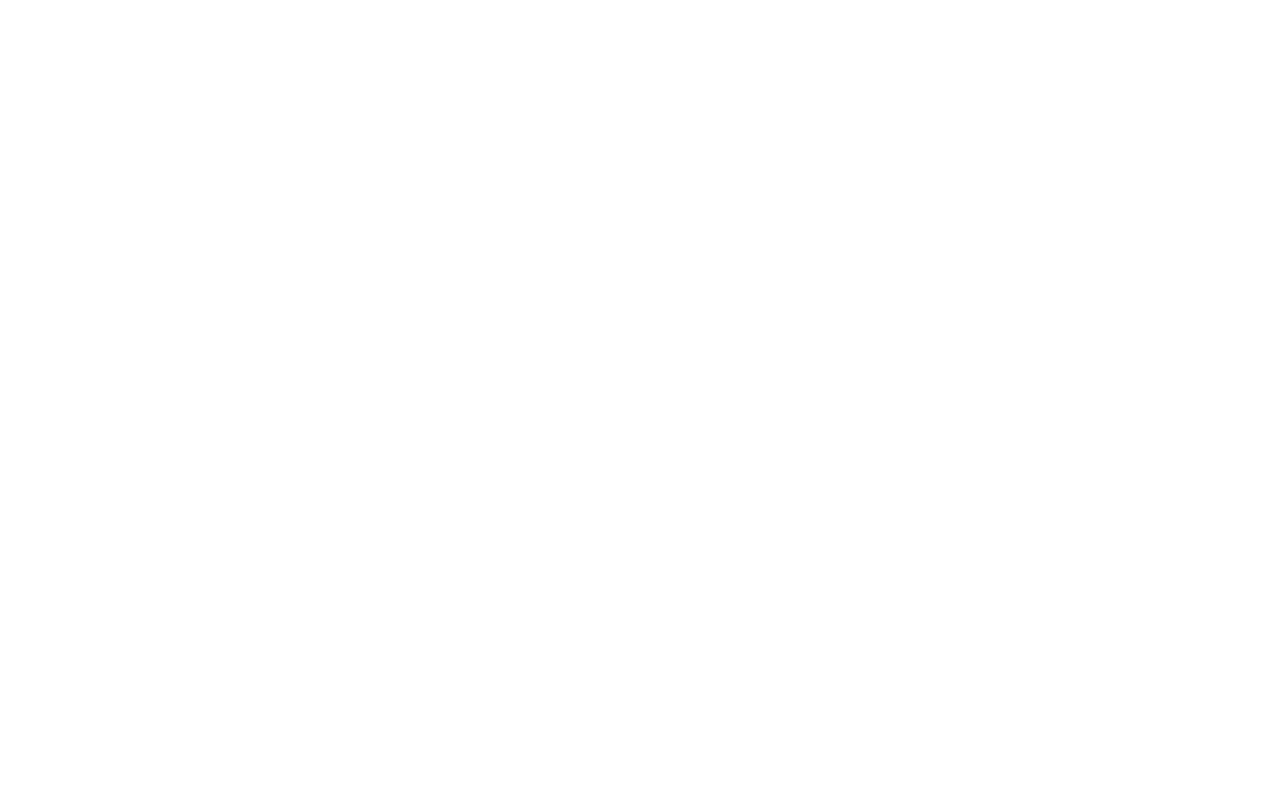
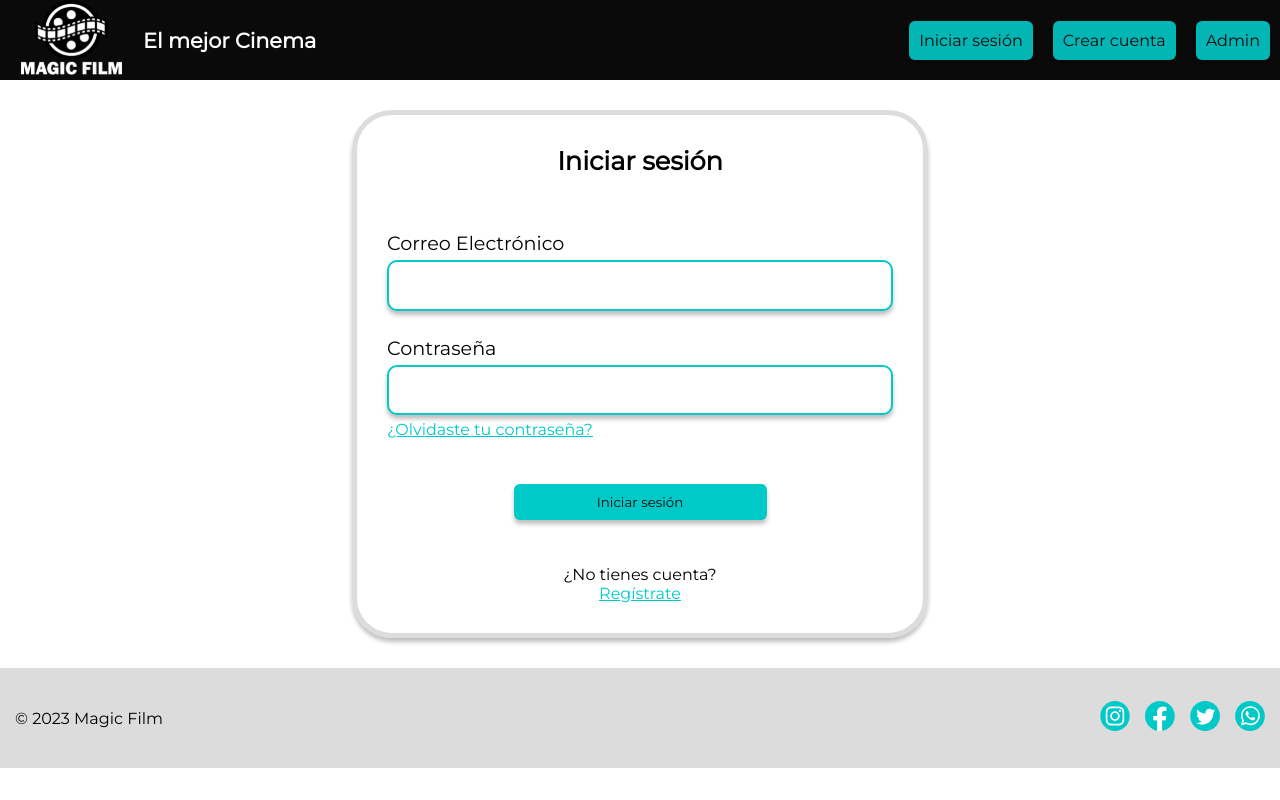
Before and after one commit to NahuelRB/Proyecto-Final-MagicFilm, a React (Vite) app in the folder frontEnd/magicFilm/: page /login in a window 1280 px wide. Built offline with nearby package versions, Linux system fonts and the light colour scheme.

Commit message:
login logic

```diff
--- a/frontEnd/magicFilm/src/appRoutes.jsx
+++ b/frontEnd/magicFilm/src/appRoutes.jsx
@@ -1,16 +1,16 @@
-import { Routes, Route, Navigate } from "react-router-dom";
+import { Routes, Route } from "react-router-dom";
 import HeaderLayoutContainer from "./components/layout/header/HeaderLayoutContainer";
 import FooterLayoutContainer from "./components/layout/footer/FooterLayoutContainer";
 import MovieDetailContainer from "./components/pages/movieDetail/MovieDetailContainer";
 import Home from "./components/pages/home/Home";
-import useAuth from "./context/SessionContext";
 import LoginContainer from "./components/pages/login/LoginContainer";
 
 import AdminPanelContainer from "./components/pages/adminPanel/AdminPanelContainer";
 
 import RequireAuth from "./privateRoute";
+
 const AppRoutes = () => {
-  const { isAuthenticated } = useAuth();
+  return (
     <Routes>
       <Route element={<HeaderLayoutContainer />}>
         <Route element={<FooterLayoutContainer />}>
@@ -21,14 +21,15 @@ const AppRoutes = () => {
           <Route
             path="/admin"
             element={
-            // <RequireAuth redirectTo={"/"} isAdmin={true}>
+              <RequireAuth redirectTo={"/"} isAdmin={true}>
                 <AdminPanelContainer />
-            // </RequireAuth>
+              </RequireAuth>
             }
           />
         </Route>
       </Route>
-  </Routes>;
+    </Routes>
+  );
 };
 
 export default AppRoutes;
--- a/frontEnd/magicFilm/src/components/layout/header/HeaderLayoutContainer.jsx
+++ b/frontEnd/magicFilm/src/components/layout/header/HeaderLayoutContainer.jsx
@@ -1,10 +1,10 @@
-import React from "react";
+import React, { useContext } from "react";
 import { Outlet } from "react-router-dom";
 import HeaderLayout from "./HeaderLayout";
-import useAuth from "../../../context/SessionContext";
+import { SessionContext } from "../../../context/SessionContext";
 
 const HeaderLayoutContainer = () => {
-  const { isAuthenticated, logout, authUser } = useAuth();
+  const { isAuthenticated, logout, authUser } = useContext(SessionContext);
   return (
     <>
       <HeaderLayout
--- a/frontEnd/magicFilm/src/components/pages/login/LoginContainer.jsx
+++ b/frontEnd/magicFilm/src/components/pages/login/LoginContainer.jsx
@@ -1,13 +1,12 @@
-import React, { useState } from "react";
-import useAuth from "../../../context/SessionContext";
+import React, { useContext } from "react";
+import { SessionContext } from "../../../context/SessionContext";
 import LoginPage from "./login";
 import Swal from "sweetalert2";
 import { useNavigate } from "react-router-dom";
 
 const LoginContainer = () => {
   const navigate = useNavigate();
-  const { handleLogin } = useAuth();
-  // const [setAuthUser] = useState({});
+  const { handleLogin } = useContext(SessionContext);
   const loginSubmit = async (e) => {
     e.preventDefault();
     const data = {
--- a/frontEnd/magicFilm/src/context/SessionContext.jsx
+++ b/frontEnd/magicFilm/src/context/SessionContext.jsx
@@ -1,20 +1,12 @@
-import React, { createContext, useState, useEffect, useContext } from "react";
+import React, { createContext, useState, useEffect, useMemo } from "react";
 
-const SessionContext = createContext(
-  {
-    isAuthenticated : false,
-    authUser :null,
-    handleLogin:()=>{},
-    logout:()=>{},
-  }
-);
+export const SessionContext = createContext();
 
 export const SessionProvider = ({ children }) => {
   const [authUser, setAuthUser] = useState(null);
   const [isAuthenticated, setIsAuthenticated] = useState(false);
 
-  useEffect(() => {
-    // Obtener los datos del usuario desde el almacenamiento (por ejemplo, localStorage o sessionStorage)
+  const updateUser = () => {
     const storedUser = localStorage.getItem("session");
 
     if (storedUser) {
@@ -25,6 +17,9 @@ export const SessionProvider = ({ children }) => {
         JSON.parse(storedUser)
       );
     }
+  };
+  useEffect(() => {
+    updateUser();
   }, []);
 
   const handleLogin = async ({ username, password }) => {
@@ -34,7 +29,12 @@ export const SessionProvider = ({ children }) => {
     if (password === "1234") {
       throw new Error("Contraseña incorrecta");
     }
-    let user = { id: 1, name: "prueba", email: "email@email.com", rol: "1" }; // Esto debe venir de algun servicio
+    let user = {
+      id: 1,
+      name: "prueba",
+      email: "email@email.com",
+      rol: "admin",
+    }; // Esto debe venir de algun servicio
     localStorage.setItem("session", JSON.stringify(user));
     setAuthUser(user);
     setIsAuthenticated(true);
@@ -50,12 +50,14 @@ export const SessionProvider = ({ children }) => {
     setIsAuthenticated(false);
   };
 
-  const sessionContextValues = {
-    isAuthenticated,
-    authUser,
-    handleLogin,
-    logout,
-  };
+  const sessionContextValues = useMemo(() => {
+    return {
+      isAuthenticated,
+      authUser,
+      handleLogin,
+      logout,
+    };
+  }, [authUser]);
 
   return (
     <SessionContext.Provider value={sessionContextValues}>
@@ -63,7 +65,3 @@ export const SessionProvider = ({ children }) => {
     </SessionContext.Provider>
   );
 };
-
-export default function useAuth() {
-  return useContext(SessionContext);
-}
--- a/frontEnd/magicFilm/src/privateRoute.jsx
+++ b/frontEnd/magicFilm/src/privateRoute.jsx
@@ -1,9 +1,13 @@
-import React from "react";
+import React, { useContext } from "react";
 import { Navigate } from "react-router-dom";
-import useAuth from "./context/SessionContext";
+import { SessionContext } from "./context/SessionContext";
 
 function RequireAuth({ children, redirectTo, isAdmin }) {
-  const { isAuthenticated, authUser } = useAuth();
+  const { isAuthenticated, authUser } = useContext(SessionContext);
+  console.log(
+    "🚀 ~ file: privateRoute.jsx:7 ~ RequireAuth ~ authUser:",
+    authUser
+  );
 
   return isAuthenticated ? (
     isAdmin && authUser?.rol == "admin" ? (
```
Lines whose indentation alone changed are shown as unchanged.
